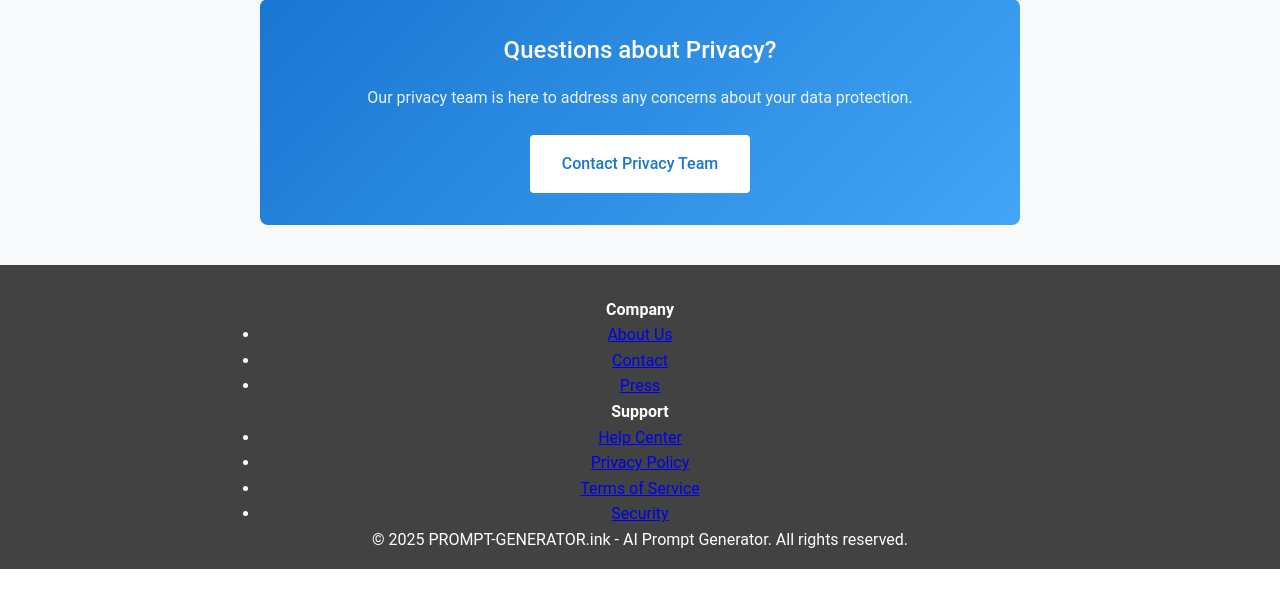
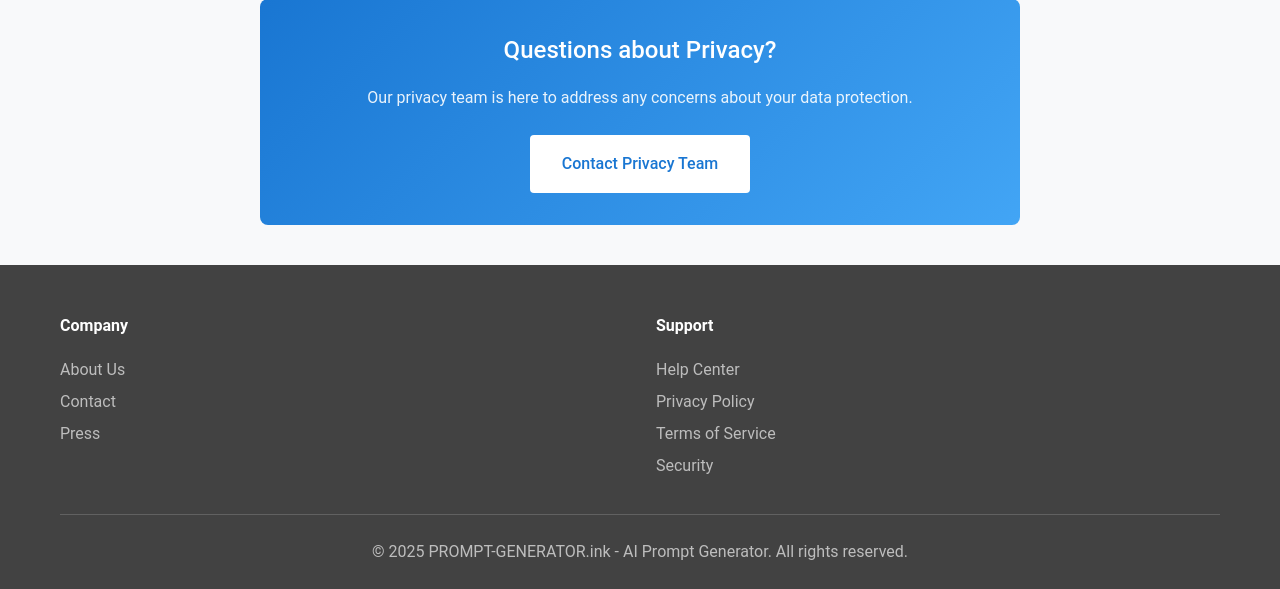
Before and after one commit to Zeecoworld/prompt-generator, a Flask app: page /privacy in a window 1280 px wide. Shown: the part 4997-5586 px from the top of the page. Run offline with Flask 3, Linux system fonts and the light colour scheme.

Commit message:
Update privacy.html

```diff
--- a/templates/privacy.html
+++ b/templates/privacy.html
@@ -237,14 +237,47 @@
         .footer {
             background: #424242;
             color: white;
-            padding: 32px 0 16px;
-            text-align: center;
+            padding: 48px 0 24px;
         }
 
         .footer-content {
-            max-width: 800px;
+            max-width: 1200px;
             margin: 0 auto;
             padding: 0 20px;
+        }
+
+        .footer-grid {
+            display: grid;
+            grid-template-columns: repeat(auto-fit, minmax(250px, 1fr));
+            gap: 32px;
+            margin-bottom: 32px;
+        }
+
+        .footer-section h4 {
+            margin-bottom: 16px;
+            color: #fff;
+        }
+
+        .footer-section ul {
+            list-style: none;
+        }
+
+        .footer-section a {
+            color: #bdbdbd;
+            text-decoration: none;
+            line-height: 2;
+            transition: color 0.2s ease;
+        }
+
+        .footer-section a:hover {
+            color: #fff;
+        }
+
+        .footer-bottom {
+            border-top: 1px solid #616161;
+            padding-top: 24px;
+            text-align: center;
+            color: #bdbdbd;
         }
 
         /* Responsive */
```
